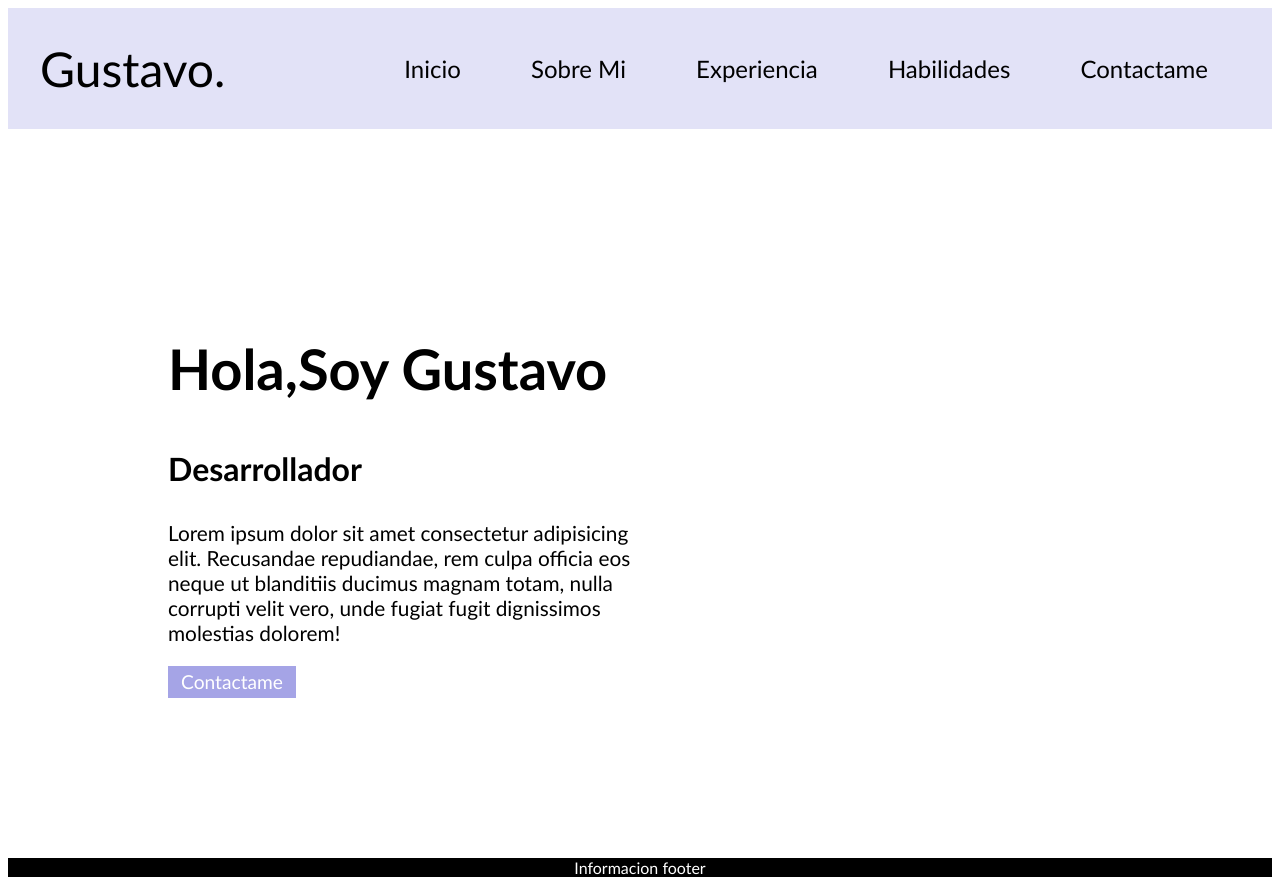
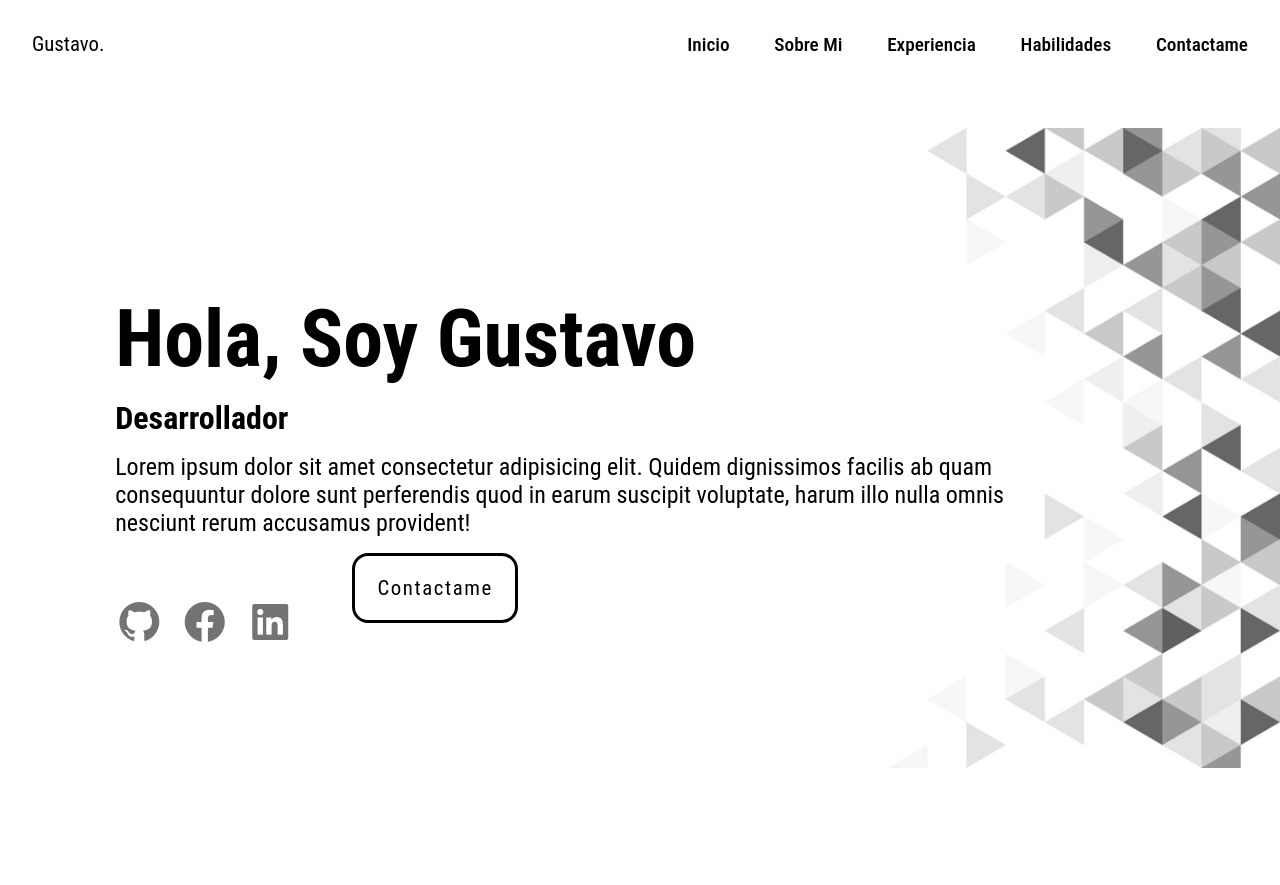
Before and after one commit to gvstavorin/myportafolio, a plain HTML site: page index.html in a window 1280 px wide. After the commit the page ends 808 px from the top, so only its background shows below. Drawn offline with nearby package versions, Linux system fonts and the light colour scheme.

Commit message:
Se agrego flexbox e iconos en index

```diff
--- a/index.html
+++ b/index.html
@@ -5,39 +5,57 @@
     <meta name="viewport" content="width=device-width, initial-scale=1.0" />
     <link rel="stylesheet" href="./src/css/style.css" />
     <title>Portafolio</title>
+    <link href='https://unpkg.com/boxicons@2.1.4/css/boxicons.min.css' rel='stylesheet'>
   </head>
   <body>
     <!-- Cabezera de navegacion  -->
 
     <header class="header">
       <a href="./index.html" class="titulo"> Gustavo.</a>
-
+      <button class="abrir-menu" id="abrir">  <i class='bx bx-menu' ></i></button>
       <nav class="navbar">
-        <a href="./index.html" class="activo">Inicio</a>
+        <button class="cerrar-menu" id="cerrar"><i class='bx bx-menu-alt-right' ></i></button>
+        <a href="./index.html" >Inicio</a>
         <a href="./pages/sobre-mi.html">Sobre Mi</a>
         <a href="./pages/experiencia.html">Experiencia</a>
         <a href="./pages/habilidades.html">Habilidades</a>
         <a href="./pages/contactame.html">Contactame</a>
       </nav>
     </header>
+
+       <!-- Main -->
+
     <main>
-      <section class="section-Home">
-        <h1>Hola,Soy Gustavo</h1>
-        <h3>Desarrollador</h3>
-        <p>
-          Lorem ipsum dolor sit amet consectetur adipisicing elit. Recusandae
-          repudiandae, rem culpa officia eos neque ut blanditiis ducimus magnam
-          totam, nulla corrupti velit vero, unde fugiat fugit dignissimos
-          molestias dolorem!
-        </p>
-        <button type="button"> Contactame</button>
+      <section class="home">
+        <div class="contenido-home">
+           <h1>Hola, Soy Gustavo</h1>
 
-      </section>
+               <h3>Desarrollador</h3>
+
+            <p>Lorem ipsum dolor sit amet consectetur adipisicing elit. Quidem dignissimos facilis ab quam
+               consequuntur dolore sunt perferendis quod in earum suscipit voluptate, harum illo nulla omnis
+               nesciunt rerum accusamus provident!</p>
+
+             <div class="btn-box">
+               <a href="./pages/contactame.html" class="btn" >Contactame</a>
+             </div>
+        </div>
+
+    <div class="home-contacto">
+
+       <a href="#"><i class='bx bxl-github bx-lg' ></i></box-icon> </a>
+       <a href="#"><i class='bx bxl-facebook-circle bx-lg' ></i></a>
+       <a href="#"><i class='bx bxl-linkedin-square bx-lg' ></i></a>
+    </div>
+
+
+
+   </section>
+
+
+
     </main>
 
-    <footer>
-
-             Informacion footer
-    </footer>
+    <script src="https://cdn.jsdelivr.net/npm/bootstrap@5.3.2/dist/js/bootstrap.bundle.min.js" integrity="sha384-C6RzsynM9kWDrMNeT87bh95OGNyZPhcTNXj1NW7RuBCsyN/o0jlpcV8Qyq46cDfL" crossorigin="anonymous"></script>
   </body>
 </html>
--- a/src/css/style.css
+++ b/src/css/style.css
@@ -1,64 +1,150 @@
-* {
-  font-family: "Gill Sans", "Gill Sans MT", Calibri, "Trebuchet MS", sans-serif;
+*{
+    margin: 0;
+    padding: 0;
+    scroll-behavior: smooth;
+    font-family: 'Roboto Condensed', sans-serif;
+
 }
 
 header {
   display: flex;
   align-items: center;
   justify-content: space-between;
-  background-color:  rgba(83, 81, 207, 0.164);
   padding: 2rem;
-  font-size: 1.5rem;
+  font-size: 1.3rem;
+
 }
 
-.navbar a{
-  padding: 2rem;
+.navbar a {
+  font-size: 1.2rem;
+  color: black;
+  font-weight: 500;
+  margin-left: 2.5rem;
+  transition: .5s;
 }
-.titulo{
-  font-size: 3rem;
+.navbar a:hover{
+  color: #8a8a8a;;
 }
+
 header a {
-  justify-content: spa;
-
-  text-align: center;
   text-decoration: none;
   color: black;
 }
 
-/*  CSS para pagina de inicio *index* */
-.section-Home{
-   text-align: left;
-   padding: 10rem;
+
+.abrir-menu,.cerrar-menu{
+  display: none;
+  border: 0;
+
 }
 
-.section-Home h1 {
+/*  CSS para pagina de inicio *index* */
+.home{
+    display: flex;
+    align-items: center;
+    padding: 0 9%;
+    background: url('../../fondo4.jpg');
+    background-size: 40%;
+    background-position: right;
 
-  font-size: 3.5rem;
-}
-.section-Home h3 {
-  font-size: 2rem;
-}
-.section-Home p {
-  font-size: 1.3rem;
-  width: 50%;
 }
 
+section{
+  min-height: 90vh;
+  padding: 10rem 9% 5rem;
+}
+
+.home{
+  display: flex;
+  background: url("../img/fondo4.jpg") no-repeat;
+  background-size: 50%;
+  background-position: right;
 
 
-.section-Home button {
-  background-color: rgba(83, 81, 207, 0.521);
-  color: white;
-  width: 8rem;
-  height: 2rem;
-  font-size: 1.2rem;
-  border: 0;
-  cursor: pointer;
-  transition: background-color 0.5s;
+}
+.contenido-home{
+  max-width:60rem ;
+}
+.contenido-home h1{
+  font-size: 5rem;
+  font-weight: 700;
+  line-height: 1.5;
+}
+.contenido-home h3{
+  font-size: 2rem;
+  color: black;
 
 }
-.section-Home button:hover {
-  background-color: rgba(83, 81, 207, 0.521);
+.contenido-home p {
+  font-size: 1.5rem;
+  margin: 1rem 0 1rem;
+}
 
+.btn-box{
+  position: relative;
+  display: flex;
+  justify-content: center;
+  width:40rem;
+  height: 4rem;
+}
+.btn-box .btn{
+  position: relative;
+  text-decoration: none;
+  display: inline-flex;
+  align-items: center;
+  justify-content: center;
+  width: 10rem;
+  height: 100%;
+  border:  .2rem solid black;
+  border-radius: 1rem;
+  font-size:1.3rem ;
+  letter-spacing: 0.1rem;
+  overflow: hidden;
+  color: black;
+}
+.btn-box .btn::before{
+  content: '';
+  position: absolute;
+  border: 10px;
+  top: 0;
+  left: 0;
+  width: 0;
+  height: 100%;
+  background: rgba(38, 34, 51, 0.443);
+  z-index: 1;
+  transition: .5s;
+}
+
+.btn-box .btn:hover::before{
+  font-size: 1px;
+  width: 100%;
+}
+
+.home-contacto{
+
+  position: absolute;
+  bottom: 10rem;
+  width: 170px;
+  display: flex;
+  justify-content: space-between;
+
+
+}
+
+.home-contacto a{
+  position: relative;
+  justify-content: center;
+  width: 39px;
+  height: 42px;
+  align-items: center;
+  background-color: transparent;
+  border-radius: 120px;
+  color: rgba(0, 0, 0, 0.548);
+  transition: 0.4s;
+}
+
+.home-contacto a:hover{
+  transform: scale(1.3); /* (150% zoom - Note: if the zoom is too large, it will go outside of the viewport) */
 
 }
 /*  CSS para pagina de sobre mi *sobre-mi* */
```
Also changed, not shown: pages/contactame.html (+2 -0 lines), pages/experiencia.html (+2 -0 lines), pages/habilidades.html (+2 -0 lines), pages/sobre-mi.html (+3 -1 lines), src/img/fondo4.jpg (added).
